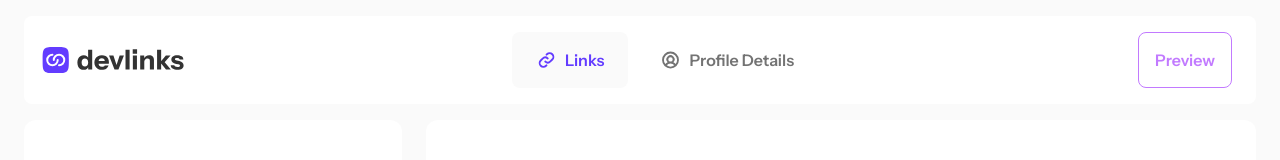
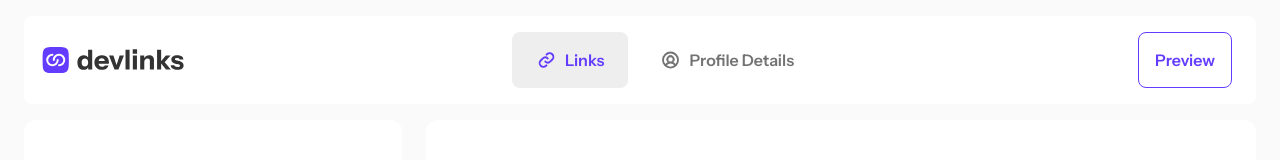
Before and after one commit to cheClaud/devlinks, a React (Vite) app: page / in a window 1280 px wide. Shown: the top 160 px of the page. Built offline with nearby package versions, Linux system fonts and the light colour scheme.

Commit message:
fixed header for dasbhoard

```diff
--- a/src/components/layouts/inputfield.tsx
+++ b/src/components/layouts/inputfield.tsx
@@ -39,11 +39,7 @@ export default function InputField({
         {/* Icon on the left */}
         {icon && (
           <div className="absolute inset-y-0 left-0 pl-3 flex items-center pointer-events-none">
-            <img
-              src={icon}
-              alt={iconAlt || `${label} icon`}
-              className=""
-            />
+            <img src={icon} alt={iconAlt || `${label} icon`} className="" />
           </div>
         )}
 
--- a/src/index.css
+++ b/src/index.css
@@ -10,7 +10,7 @@ html {
 @theme {
 
     --color-gray-50: #FAFAFA;
-    --color-gray-100: ##EEEEEE;
+    --color-gray-100: #EEEEEE;
     --color-gray-200: #D9D9D9;
     --color-gray-500: #737373;
     --color-gray-900: #333333;
--- a/src/pages/dashboard.tsx
+++ b/src/pages/dashboard.tsx
@@ -28,7 +28,7 @@ export default function DashoardPage() {
 
           {/* links and profile Container */}
           <div className="flex justify-between items-center">
-            <div className="flex justify-center items-center bg-gray-50 mr-4 px-6 py-4 rounded-lg gap-x-2">
+            <div className="flex justify-center items-center bg-gray-100 mr-4 px-6 py-4 rounded-lg gap-x-2">
               <LinkCopied className="text-purple-600" />
               <p className="text-preset-3-semibold  text-purple-600 hidden md:block">
                 Links
@@ -44,8 +44,8 @@ export default function DashoardPage() {
 
           {/* preview button container*/}
           <div className="flex justify-center items-center">
-            <PreviewIcon className=" border-purple-400 border-1 w-13 rounded-[1rem] h-13 p-4 text-gray-400 md:hidden" />
-            <button className="hidden md:block border-1 rounded-[0.5rem] text-purple-400 border-purple-400 text-preset-3-semibold px-4 py-2 h-14">
+            <PreviewIcon className=" border-purple-600 border-1 w-13 rounded-lg h-13 p-4 text-purple-600 md:hidden" />
+            <button className="hidden md:block border-1 rounded-lg text-purple-600 border-purple-600 text-preset-3-semibold px-4 py-2 h-14">
               Preview
             </button>
           </div>
```
